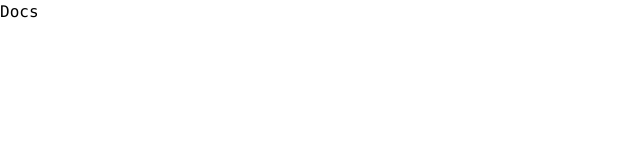
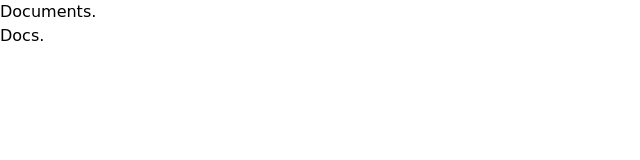
Before and after one commit to omkushwaha9/Dragable-MenuBoxes, a React (Vite) app: page / in a window 1280 px wide. Shown: the top 160 px of the page, without its empty margins (0-640 px from the left). Built offline with nearby package versions, Linux system fonts and the light colour scheme.

Commit message:
Background

```diff
--- a/src/App.jsx
+++ b/src/App.jsx
@@ -3,7 +3,8 @@ import React from 'react'
 function App() {
   return (
     <div className='relative w-full h-screen bg-zinc-800'>
-      <h1 className=' absolute top-1/2 left-1/2 -translate-x-[50%] -translate-y-[50%] text-[14vw] leading-none -tracking-tighter' >Docs</h1>
+      <div className=' absolute w-full py-10  top-[5%] flex justify-center font-semibold text-zinc-600 text-xl '> Documents.</div>
+      <h1 className=' absolute top-1/2 left-1/2 -translate-x-[50%] -translate-y-[50%] text-[14vw] leading-none -tracking-tighter font-semibold text-zinc-900'  >Docs.</h1>
     </div>
   )
 }
--- a/src/index.css
+++ b/src/index.css
@@ -3,5 +3,9 @@
 @tailwind utilities;
 
 *{
-  font-family: "Monaco";
+  font-family: "Comic Sans MS";
 }
+
+::selection{
+  color: rgba(240, 155, 19, 0.764);
+}
```
